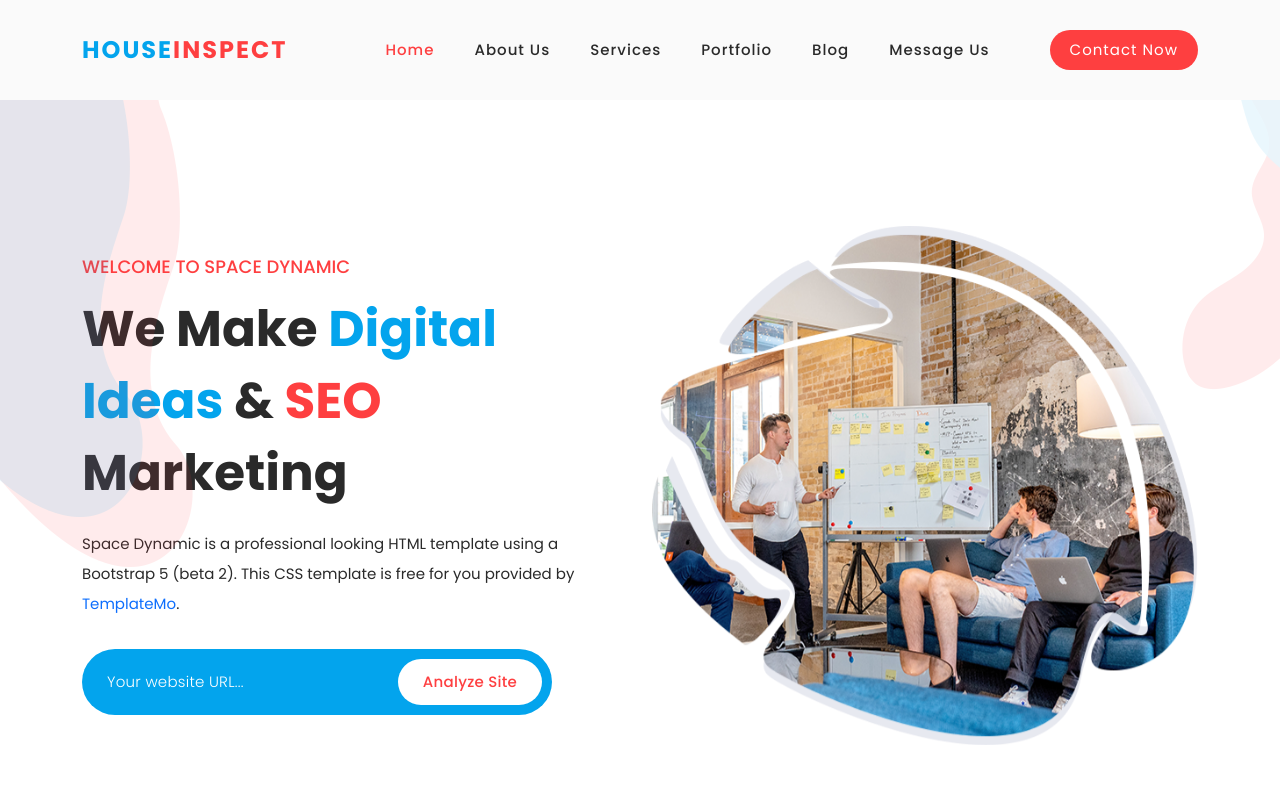
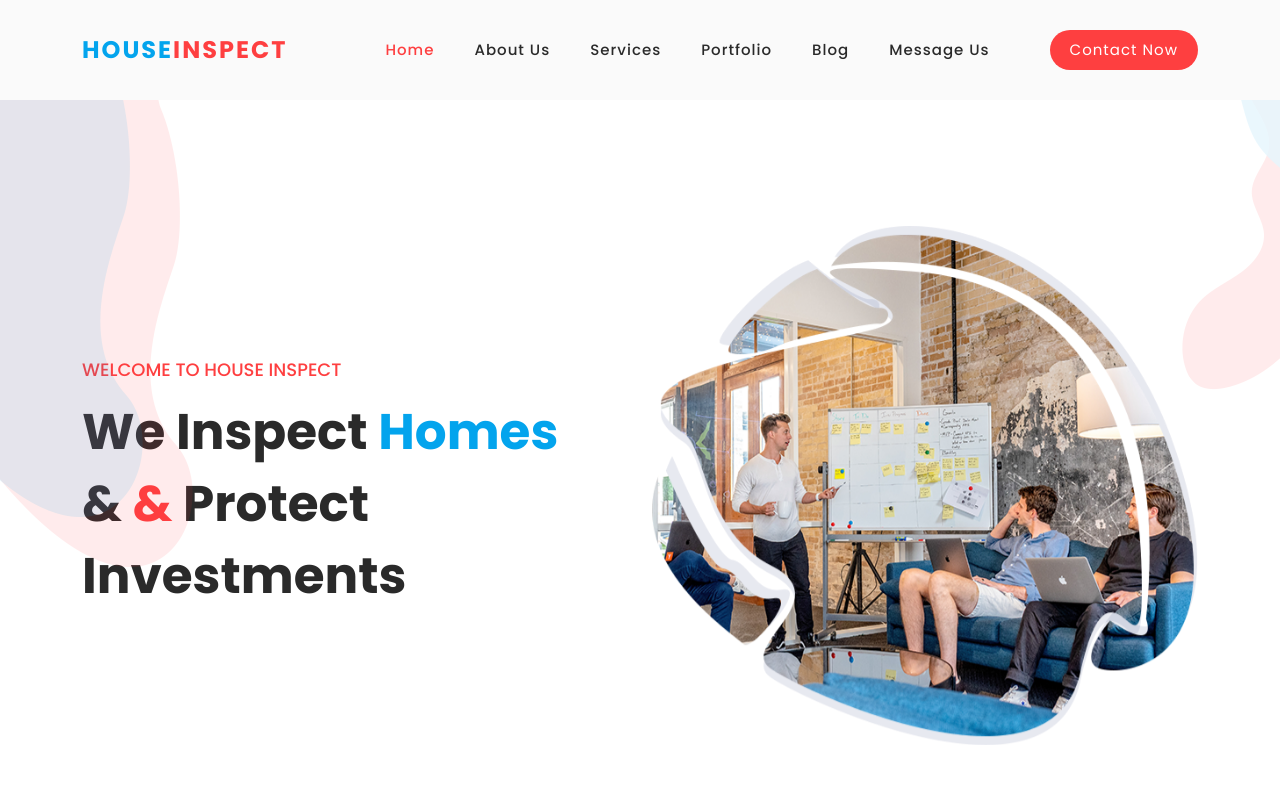
Before and after one commit to Aughoost/TrueInspect, a plain HTML site: page index.html in a window 1280 px wide. Shown: the top 800 px of the page. Drawn offline with Linux system fonts and the light colour scheme.

Commit message:
Update index.html

```diff
--- a/index.html
+++ b/index.html
@@ -83,17 +83,10 @@ https://templatemo.com/tm-562-space-dynamic
           <div class="row">
             <div class="col-lg-6 align-self-center">
               <div class="left-content header-text wow fadeInLeft" data-wow-duration="1s" data-wow-delay="1s">
-                <h6>Welcome to Space Dynamic</h6>
-                <h2>We Make <em>Digital Ideas</em> &amp; <span>SEO</span> Marketing</h2>
-                <p>Space Dynamic is a professional looking HTML template using a Bootstrap 5 (beta 2). This CSS template is free for you provided by <a rel="nofollow" href="https://templatemo.com/page/1" target="_parent">TemplateMo</a>.</p>
-                <form id="search" action="#" method="GET">
-                  <fieldset>
-                    <input type="address" name="address" class="email" placeholder="Your website URL..." autocomplete="on" required>
-                  </fieldset>
-                  <fieldset>
-                    <button type="submit" class="main-button">Analyze Site</button>
-                  </fieldset>
-                </form>
+                <h6>Welcome to House Inspect</h6>
+
+                <!-- We Inspect Homes & Protect Investments -->
+                <h2>We Inspect <em>Homes</em> &amp; <span>&</span> Protect Investments</h2>
               </div>
             </div>
             <div class="col-lg-6">
```
